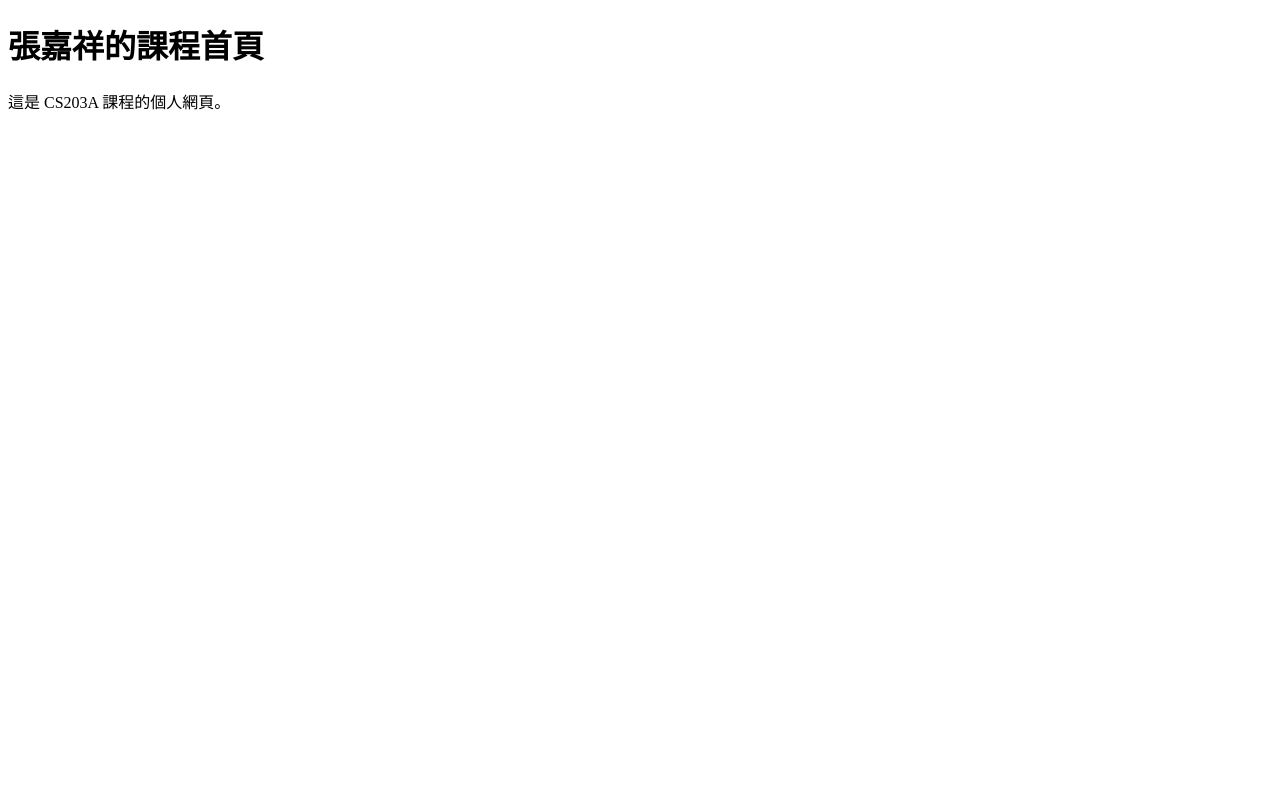
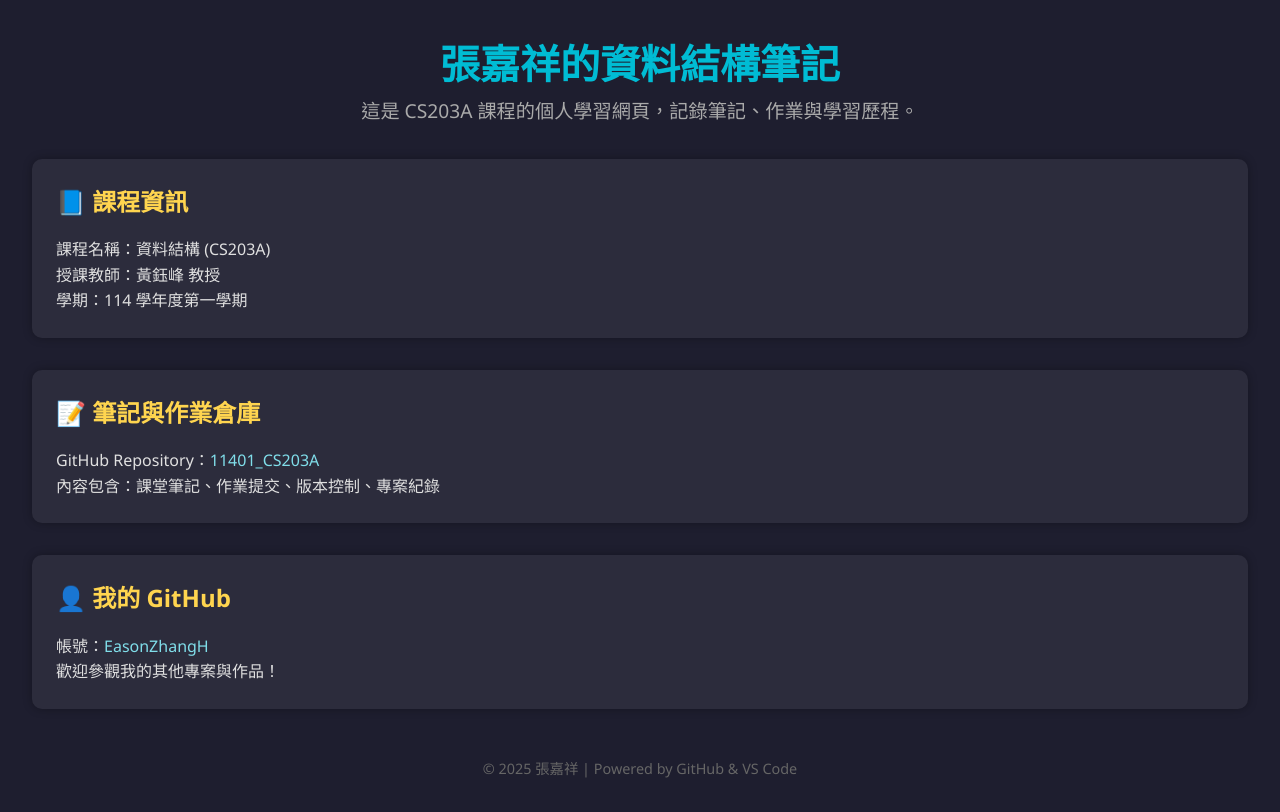
Before and after one commit to EasonZhangH/EasonZhangH.github.io, a plain HTML site: page index.html in a window 1280 px wide. Drawn offline with Linux system fonts and the light colour scheme.

Commit message:
Update index.html

```diff
--- a/index.html
+++ b/index.html
@@ -1,8 +1,102 @@
 <!DOCTYPE html>
-<html>
-  <head><title>My Course Page</title></head>
-  <body>
-    <h1>張嘉祥的課程首頁</h1>
-    <p>這是 CS203A 課程的個人網頁。</p>
-  </body>
+<html lang="zh-Hant">
+<head>
+  <meta charset="UTF-8" />
+  <meta name="viewport" content="width=device-width, initial-scale=1.0" />
+  <title>張嘉祥的資料結構筆記</title>
+  <style>
+    /* Reset */
+    * {
+      margin: 0;
+      padding: 0;
+      box-sizing: border-box;
+    }
+
+    body {
+      font-family: 'Segoe UI', sans-serif;
+      background-color: #1e1e2f;
+      color: #e0e0e0;
+      line-height: 1.6;
+      padding: 2rem;
+    }
+
+    header {
+      text-align: center;
+      margin-bottom: 2rem;
+    }
+
+    header h1 {
+      font-size: 2.5rem;
+      color: #00bcd4;
+    }
+
+    header p {
+      font-size: 1.2rem;
+      color: #aaa;
+    }
+
+    .card {
+      background-color: #2c2c3c;
+      border-radius: 10px;
+      padding: 1.5rem;
+      margin-bottom: 2rem;
+      box-shadow: 0 0 10px rgba(0,0,0,0.3);
+      transition: transform 0.3s ease;
+    }
+
+    .card:hover {
+      transform: translateY(-5px);
+    }
+
+    .card h2 {
+      color: #ffd54f;
+      margin-bottom: 1rem;
+    }
+
+    .card a {
+      color: #80deea;
+      text-decoration: none;
+    }
+
+    .card a:hover {
+      text-decoration: underline;
+    }
+
+    footer {
+      text-align: center;
+      margin-top: 3rem;
+      font-size: 0.9rem;
+      color: #666;
+    }
+  </style>
+</head>
+<body>
+  <header>
+    <h1>張嘉祥的資料結構筆記</h1>
+    <p>這是 CS203A 課程的個人學習網頁，記錄筆記、作業與學習歷程。</p>
+  </header>
+
+  <section class="card">
+    <h2>📘 課程資訊</h2>
+    <p>課程名稱：資料結構 (CS203A)</p>
+    <p>授課教師：黃鈺峰 教授</p>
+    <p>學期：114 學年度第一學期</p>
+  </section>
+
+  <section class="card">
+    <h2>📝 筆記與作業倉庫</h2>
+    <p>GitHub Repository：<a href="https://github.com/EasonZhangH/11401_CS203A" target="_blank">11401_CS203A</a></p>
+    <p>內容包含：課堂筆記、作業提交、版本控制、專案紀錄</p>
+  </section>
+
+  <section class="card">
+    <h2>👤 我的 GitHub</h2>
+    <p>帳號：<a href="https://github.com/EasonZhangH" target="_blank">EasonZhangH</a></p>
+    <p>歡迎參觀我的其他專案與作品！</p>
+  </section>
+
+  <footer>
+    &copy; 2025 張嘉祥 | Powered by GitHub & VS Code
+  </footer>
+</body>
 </html>
```
